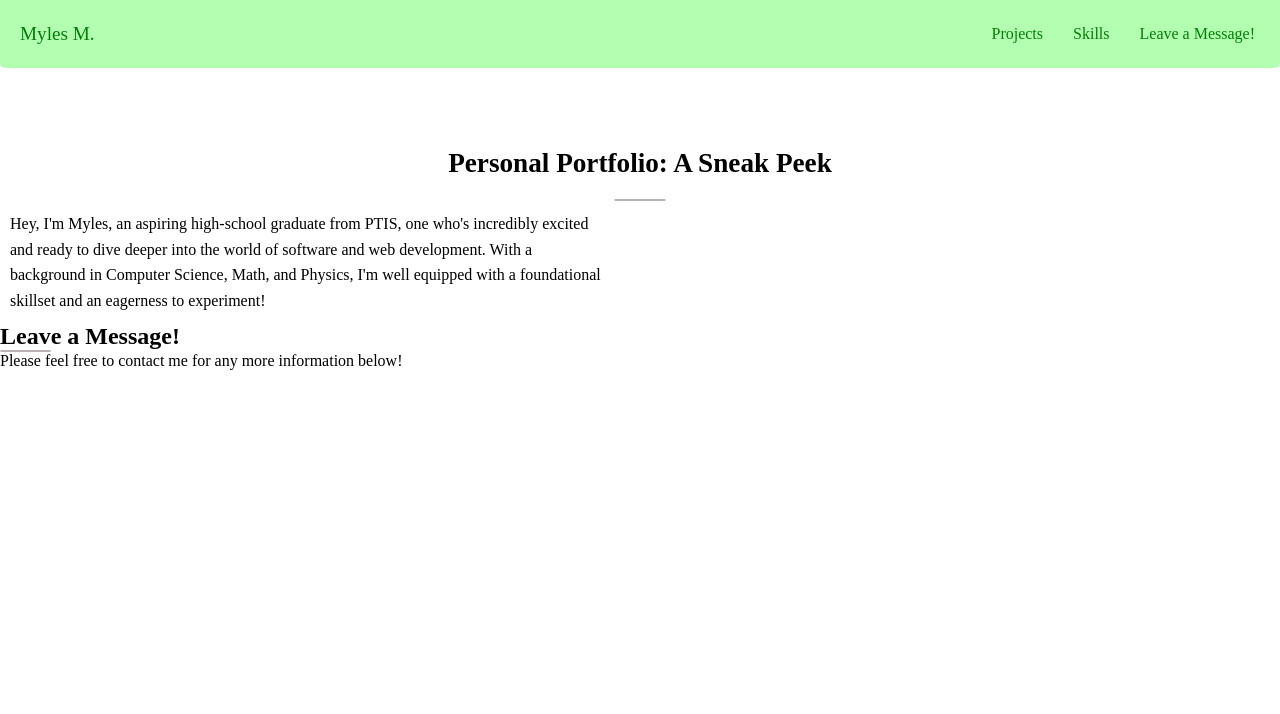
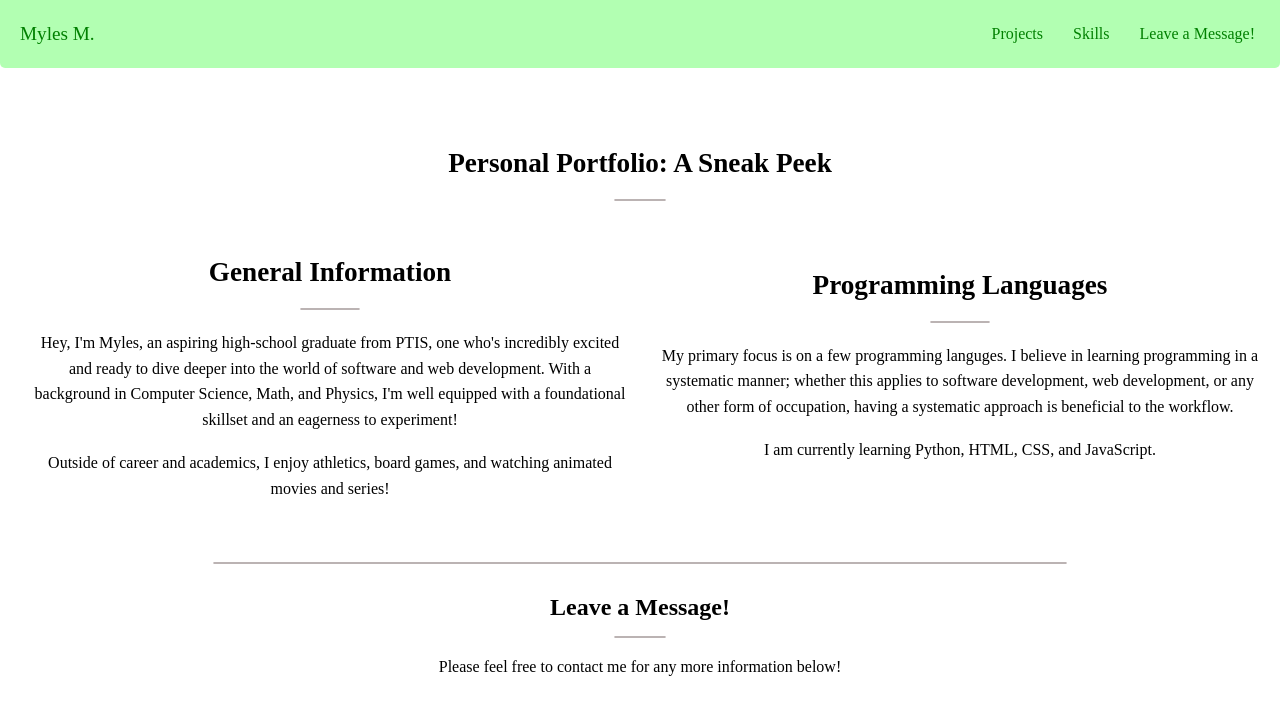
Before and after one commit to MylesMureithi/my_react_portfolio, a React (Vite) app: page / in a window 1280 px wide. Shown: the top 714 px of the page. Built offline with nearby package versions, Linux system fonts and the light colour scheme; a web font is replaced by a local one.

Commit message:
Copy base text and formatting into React portfolio

```diff
--- a/src/components/Hero/GenIntro.css
+++ b/src/components/Hero/GenIntro.css
@@ -1,10 +1,25 @@
 .gen-intro {
+    display: flex;
+    flex-direction: column;
+    justify-content: center;
+    align-items: center;
     max-width: 600px;
     text-align: center;
     margin: 10px;
 }
 
+.gen-title {
+    font-size: 1.7em;
+    margin-top: 26px;
+}
+
+.gen-intro hr {
+    width: 10%;
+    border: 0.5px solid var(--border-color);
+    border-radius: 10px;
+    margin: 20px;
+}
+
 .gen-intro p {
     line-height: 1.6;
-    text-align: left;
 }
--- a/src/components/Hero/GenIntro.jsx
+++ b/src/components/Hero/GenIntro.jsx
@@ -1,14 +1,26 @@
-import './GenIntro.css'
+import "./GenIntro.css";
 
 function GenIntro() {
-    return(
-        <div className="gen-intro">
-            <p>
-                Hey, I'm Myles, an aspiring high-school graduate from PTIS, one who's incredibly excited and ready to dive deeper into the world of software and web development. With a background in Computer Science, Math, and Physics, I'm well equipped with a foundational skillset and an eagerness to experiment!
-            </p>
-
-        </div>
-    );
+  return (
+    <>
+      <div className="gen-intro">
+        <h2 className="gen-title">General Information</h2>
+        <hr />
+        <p>
+          Hey, I'm Myles, an aspiring high-school graduate from PTIS, one who's
+          incredibly excited and ready to dive deeper into the world of software
+          and web development. With a background in Computer Science, Math, and
+          Physics, I'm well equipped with a foundational skillset and an
+          eagerness to experiment!
+        </p>
+        <br />
+        <p>
+          Outside of career and academics, I enjoy athletics, board games, and
+          watching animated movies and series!
+        </p>
+      </div>
+    </>
+  );
 }
 
 export default GenIntro;
--- a/src/components/Hero/ProgIntro.css
+++ b/src/components/Hero/ProgIntro.css
@@ -0,0 +1,23 @@
+.prog-intro {
+    display: flex;
+    flex-direction: column;
+    justify-content: center;
+    align-items: center;
+    max-width: 600px;
+    text-align: center;
+}
+
+.prog-title {
+    font-size: 1.7em;
+}
+
+.prog-intro p {
+    line-height: 1.6;
+}
+
+.prog-intro hr {
+    width: 10%;
+    border: 0.5px solid var(--border-color);
+    border-radius: 10px;
+    margin: 20px;
+}
--- a/src/components/Hero/ProgIntro.jsx
+++ b/src/components/Hero/ProgIntro.jsx
@@ -0,0 +1,23 @@
+import "./ProgIntro.css";
+
+function ProgIntro() {
+  return (
+    <>
+      <div className="prog-intro">
+        <h2 className="prog-title">Programming Languages</h2>
+        <hr />
+        <p>
+          My primary focus is on a few programming languges. I believe in
+          learning programming in a systematic manner; whether this applies to
+          software development, web development, or any other form of
+          occupation, having a systematic approach is beneficial to the
+          workflow.
+        </p>
+        <br />
+        <p>I am currently learning Python, HTML, CSS, and JavaScript.</p>
+      </div>
+    </>
+  );
+}
+
+export default ProgIntro;
--- a/src/pages/HomePage/Hero.css
+++ b/src/pages/HomePage/Hero.css
@@ -8,7 +8,7 @@
     flex-direction: column;
 }
 
-.hero {
+.hero-title {
     flex: 1;
     display: flex;
     flex-direction: column;
@@ -26,3 +26,39 @@ hr {
     border: 0.5px solid var(--border-color);
     border-radius: 10px;
 }
+
+/* -- Hero Content -- */
+
+.hero-content {
+    display: flex;
+    justify-content: space-evenly;
+    width: 100%;
+    height: auto;
+    margin-top: 20px;
+    margin-bottom: 20px;
+}
+
+.split-container {
+    display: flex;
+    flex-direction: column;
+    justify-content: center;
+    align-items: center;
+    padding: 30px;
+}
+
+.split {
+    width: 70%;
+}
+
+/* -- Hero Message -- */
+.hero-message {
+    display: flex;
+    flex-direction: column;
+    justify-content: center;
+    align-items: center;
+}
+
+.hero-message hr {
+    margin: 15px;
+    margin-bottom: 20px;
+}
--- a/src/pages/HomePage/Hero.jsx
+++ b/src/pages/HomePage/Hero.jsx
@@ -1,19 +1,24 @@
 import Navbar from "../../components/common/Navbar";
 import GenIntro from "../../components/Hero/GenIntro";
+import ProgIntro from "../../components/Hero/ProgIntro";
 import './Hero.css'
 
 function Hero() {
     return(
         <>
             <Navbar />
-            <div className="hero">
+            <div className="hero-title">
                 <h2 className="title">Personal Portfolio: A Sneak Peek</h2>
                 <hr />
             </div>
 
             <div className="hero-content">
                 <GenIntro />
-                {/* Add the ProgIntro here */}
+                <ProgIntro />
+            </div>
+
+            <div className="split-container">
+                <hr className="split" />
             </div>
 
             <div className="hero-message">
```
